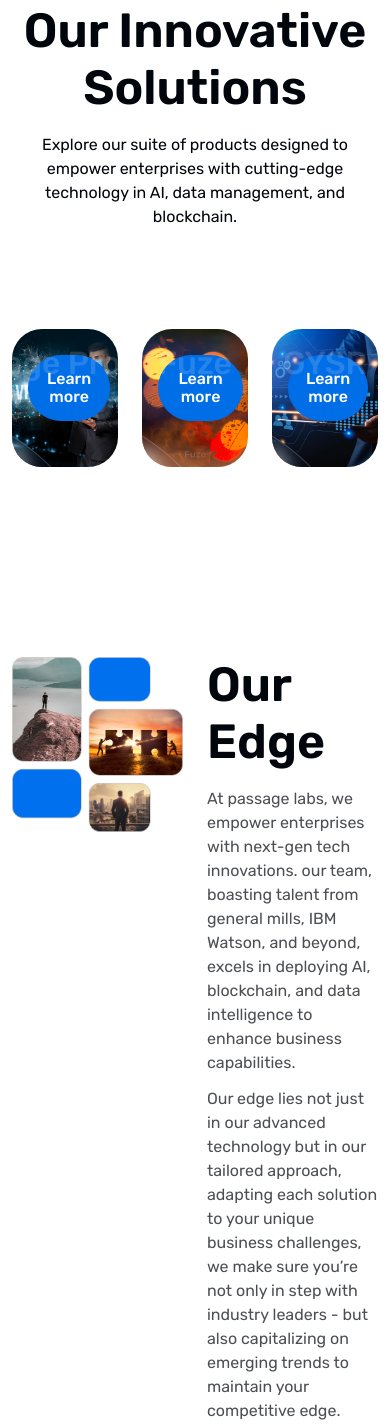
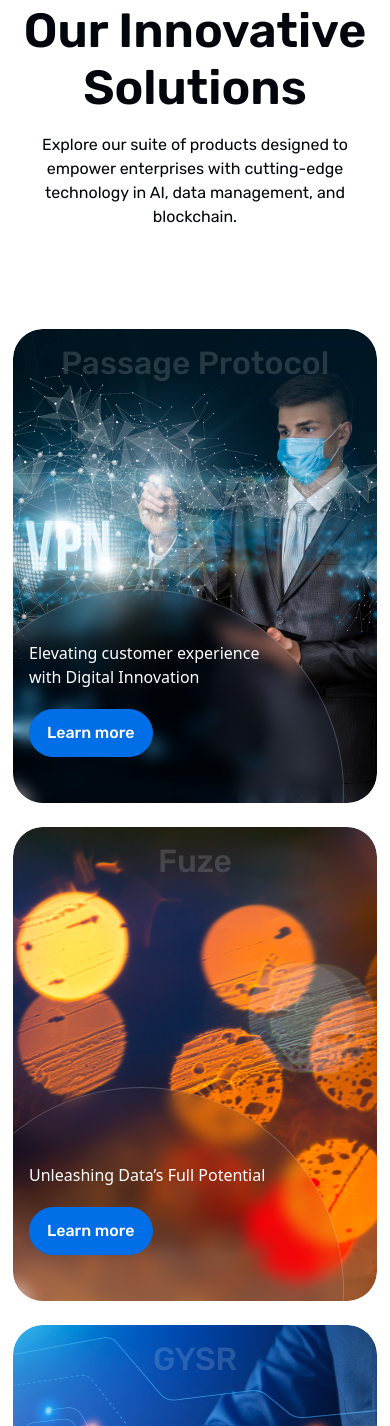
Before and after one commit to Shiv-Muwal/passage, a plain HTML site: page index.html in a window 390 px wide. Shown: the part 941-2367 px from the top of the page. Drawn offline with nearby package versions, Linux system fonts and the light colour scheme.

Commit message:
section 2,3,4,5 responsive done

```diff
--- a/assets/css/style.css
+++ b/assets/css/style.css
@@ -143,8 +143,8 @@
     border-radius: 30px;
     transition: all 400ms linear;
     cursor: pointer;
-    /* max-width: 364px;
-    height: 474px; */
+     max-width: 364px;
+    /* height: 474px;  */
 }
 .main_box_heading{
     top: 10px;
--- a/index.html
+++ b/index.html
@@ -75,8 +75,8 @@
             <div class="d-flex align-items-center justify-content-center">
                 <p class="mb-0 fs_sm ff_rubik pt-3 color_black w_643 text-center">Explore our suite of products designed to empower enterprises with cutting-edge technology in AI, data management, and blockchain.</p>
             </div>
-            <div class="row pt_100">
-                <div class="col-4">
+            <div class="row pt_100 justify-content-center">
+                <div class="col-12 col-md-6 col-lg-4 d-flex flex-column align-items-center align-items-md-end">
                     <div class="main_box position-relative z-0 overflow-hidden">
                         <img src="./assets/images/main_card.png" alt="main_card" class="w-100">
                         <div class="position-absolute main_box_heading">
@@ -90,7 +90,7 @@
                         </div>
                     </div>
                 </div>
-                <div class="col-4">
+                <div class="col-12 col-md-6 col-lg-4 d-flex flex-column align-items-center mt-4 mt-md-0 align-items-md-start">
                     <div class="main_box position-relative z-0 overflow-hidden">
                         <img src="./assets/images/main_card2.png" alt="main_card" class="w-100">
                         <div class="position-absolute main_box_heading">
@@ -104,7 +104,7 @@
                         </div>
                     </div>
                 </div>
-                <div class="col-4">
+                <div class="col-12 col-md-6 col-lg-4 d-flex flex-column align-items-center mt-4 mt-lg-0">
                     <div class="main_box position-relative z-0 overflow-hidden">
                         <img src="./assets/images/main_card3.png" alt="main_card" class="w-100">
                         <div class="position-absolute main_box_heading">
@@ -124,10 +124,10 @@
 <section>
     <div class="container1">
         <div class="row pt_60 pb_140">
-            <div class="col-6">
+            <div class="col-12 col-md-6">
                 <img src="./assets/images/Edge.png" alt="Edge" class="w-100 w_482">
             </div>
-            <div class="col-6 d-flex flex-column justify-content-center">
+            <div class="col-12 col-md-6 d-flex flex-column justify-content-center">
                 <h2 class="mb-0 fs_2xl ff_rubik color_black lh_56 fw_600 w_558 pb-3">Our Edge</h2>
                 <p class="mb-0 fs_sm ff_rubik color_black op_70 fw_400 lh_24">At passage labs, we empower enterprises with next-gen tech innovations. our team, boasting talent from general mills, IBM Watson, and beyond, excels in deploying AI, blockchain, and data intelligence to enhance business capabilities.</p>
                 <p class="mb-0 fs_sm ff_rubik color_black op_70 fw_400 lh_24 pt_12">Our edge lies not just in our advanced technology but in our tailored approach, adapting each solution to your unique business challenges, we make sure you’re not only in step with industry leaders - but also capitalizing on emerging trends to maintain your competitive edge.</p>
@@ -212,8 +212,8 @@
         <div class="container1">
             <h2 class="mb-0 fs_2xl ff_rubik color_black text-center lh_56 fw_600 pt-5 ">Contact us</h2>
             <p class="mb-0 color_black fs_sm fw_600 lh_24 ff_rubik text-center op_70 pt_12 pb_115">Commodo faucibus rhoncus sed dictum pellentesque.</p>
-            <div class="row pb_130">
-                <div class="col-4">
+            <div class="row pb_130 justify-content-center">
+                <div class="col-12 col-sm-6 col-md-4">
                     <div class="box2 position-relative d-flex flex-column h-100">
                         <div class="svg_box2 position-absolute d-flex align-items-center justify-content-center">
                             <svg width="37" height="35" viewBox="0 0 37 35" fill="none" xmlns="http://www.w3.org/2000/svg">
@@ -225,7 +225,7 @@
                         <a href="tel:+3165550116" class="my-2 color_black fs_sm fw_400 lh_24 ff_rubik text-center">(316) 555-0116</a>
                     </div>
                 </div>
-                <div class="col-4">
+                <div class="col-12 col-sm-6 col-md-4 mt-5 mt-sm-0">
                      <div class="box2 position-relative d-flex flex-column h-100">
                         <div class="svg_box2 position-absolute d-flex align-items-center justify-content-center">
                             <svg width="30" height="24" viewBox="0 0 30 24" fill="none" xmlns="http://www.w3.org/2000/svg">
@@ -237,7 +237,7 @@
                         <a href="https://mail.google.com/mail/u/0/#inbox" target="_blank" class="my-2 color_black fs_sm fw_400 lh_24 ff_rubik text-center">Example@gmail.com</a>
                     </div>
                 </div>
-                <div class="col-4">
+                <div class="col-12 col-sm-6 col-md-4 mt-5 mt-md-0">
                      <div class="box2 position-relative d-flex flex-column h-100">
                         <div class="svg_box2 position-absolute d-flex align-items-center justify-content-center">
                             <svg width="28" height="36" viewBox="0 0 28 36" fill="none" xmlns="http://www.w3.org/2000/svg">
```
